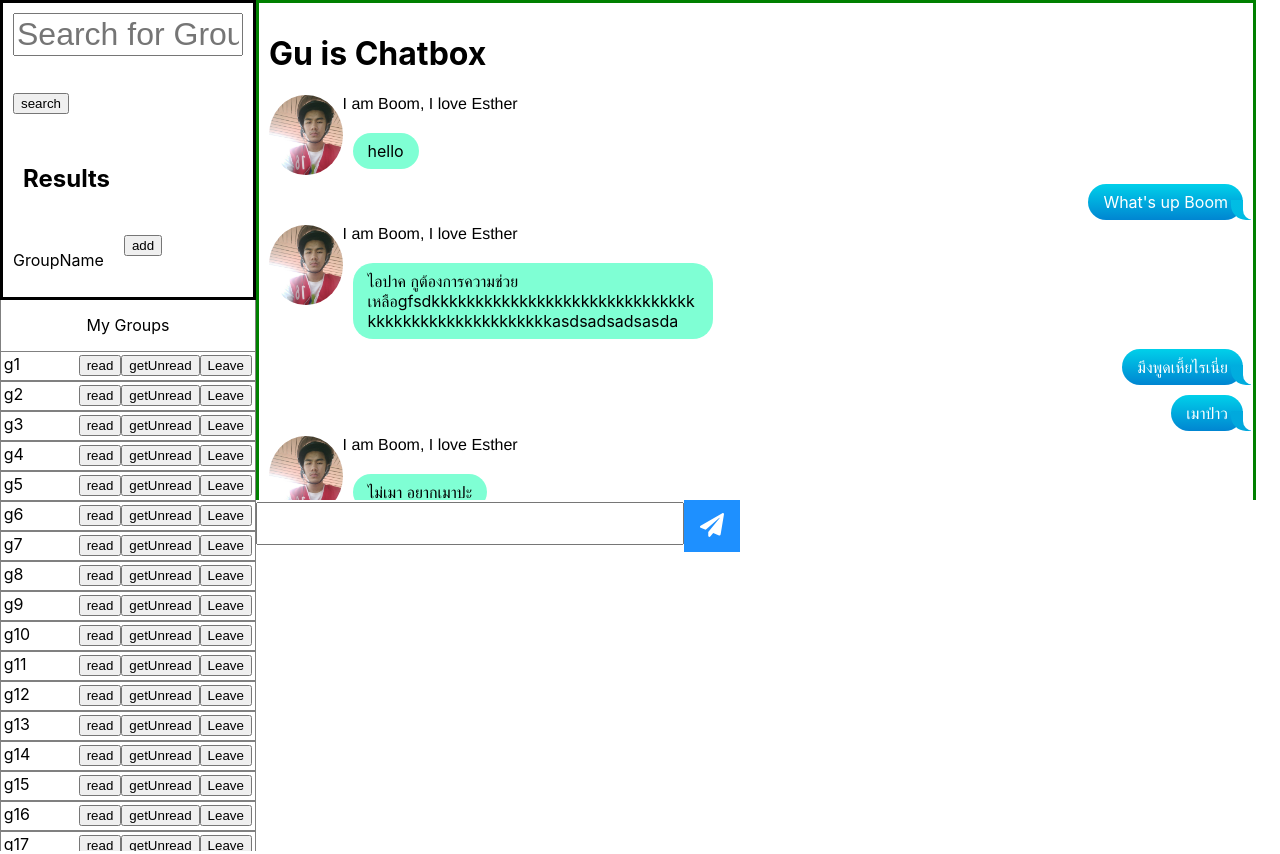
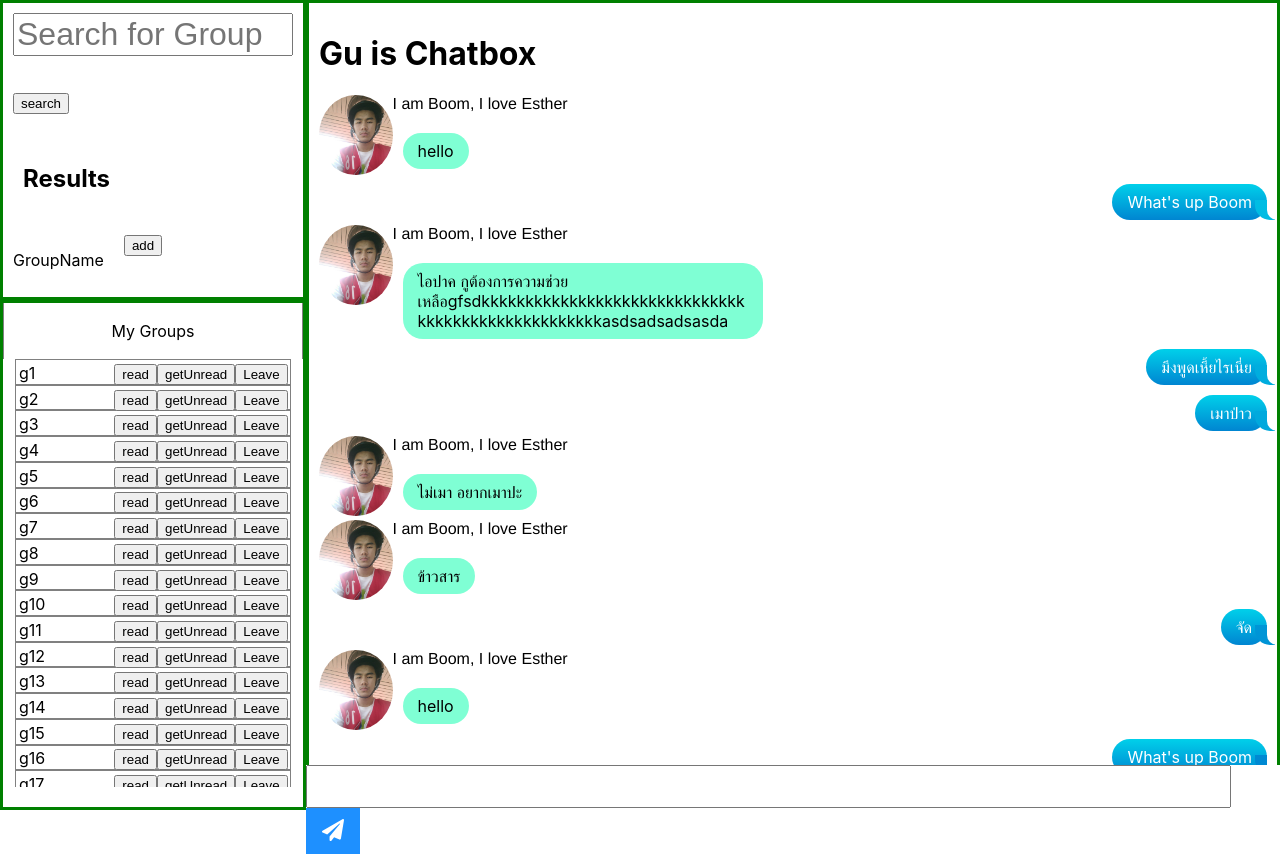
Before and after one commit to bosstyzaz/ParallelChattingAppFrontend, a React (Create React App) app: page /ChatPage in a window 1280 px wide. Built offline with nearby package versions, Linux system fonts and the light colour scheme.

Commit message:
fixed some css, do nothing in logic

```diff
--- a/src/Components/ChatBox/ChatBox.css
+++ b/src/Components/ChatBox/ChatBox.css
@@ -3,4 +3,15 @@
   /* width: 60%; */
   border: 3px solid green;
   padding: 10px;
+  width: 100%;
 }
+
+.chatbox-container{
+  width: 100%;
+  height: 94.5%;
+}
+
+.scrollbar-chat{
+  width: 100%
+
+}
--- a/src/Components/ChatBox/ChatBox.js
+++ b/src/Components/ChatBox/ChatBox.js
@@ -16,8 +16,8 @@ class ChatBox extends React.Component {
 
     render() {
         return (
-            <div>
-            <Scrollbars style={{ width: 1000, height: 500 }}>
+            <div className='chatbox-container'>
+            <Scrollbars className='scrollbar-chat'>
             <div className="chatbox">
             <h1>Gu is Chatbox</h1>
             <Message message="hello"/>
--- a/src/Components/ChatBox/TextInput.css
+++ b/src/Components/ChatBox/TextInput.css
@@ -1,13 +1,14 @@
 input {
     font-size: 32px;
+    width:95%;
 }
 
 .btn {
     background-color: DodgerBlue; /* Blue background */
     border: none; /* Remove borders */
     color: white; /* White text */
-    padding: 12px 16px; /* Some padding */
-    font-size: 24px; /* Set a font size */
+    padding: 10px 16px; /* Some padding */
+    font-size: 22px; /* Set a font size */
     cursor: pointer; /* Mouse pointer on hover */
   }
 
--- a/src/Components/ChatPage/ChatPage.css
+++ b/src/Components/ChatPage/ChatPage.css
@@ -6,9 +6,10 @@
 .left-part {
     display: flex;
     flex-direction: column;
-    width: 20%;
+    width: 30%;
 }
 
 .right-part {
     display: flex;
+    width:100%;
 }
--- a/src/Components/MyGroup/MyGroup.css
+++ b/src/Components/MyGroup/MyGroup.css
@@ -1,6 +1,8 @@
 .MyGroup-container {
     width:100%;
-    height:500px;
+    height:510px;
+    border: 3px solid green;
+
 }
 
 .MyGroup-header {
@@ -13,6 +15,7 @@
 
 .GroupList {
     overflow: scroll;
-    width: 104%;
-    height: 100%;
+    padding-left: 4%;
+    width: 100%;
+    height: 85%;
 }
--- a/src/Components/MyGroup/MyGroup.js
+++ b/src/Components/MyGroup/MyGroup.js
@@ -1,6 +1,7 @@
 import React from 'react';
 import './MyGroup.css'
 import Group from './Group';
+
 
 class MyGroup extends React.Component {
     constructor(props) {
@@ -19,6 +20,7 @@ class MyGroup extends React.Component {
           <div className='MyGroup-container'>
               <div className='MyGroup-header'>My Groups</div>
               <div className="GroupList">
+
                 {
                     this.props.groupList.map(group =>{
                         return <Group handleRead={this.props.handleRead} handleUnread={this.props.handleUnread} handleLeave={this.props.handleLeave} group={group}/>;
--- a/src/Components/SearchBox/Result.js
+++ b/src/Components/SearchBox/Result.js
@@ -9,8 +9,8 @@ class Result extends React.Component {
 
     render() {
         return (
-            <div class="abb">
-                <div class="column"><p>GroupName</p></div><div class="column"><button>add</button></div>
+            <div className="abb">
+                <div className="column"><p>GroupName</p></div><div className="column"><button>add</button></div>
             </div>
         )
     }
--- a/src/Components/SearchBox/SearchBox.css
+++ b/src/Components/SearchBox/SearchBox.css
@@ -1,5 +1,5 @@
 .a {
     width:100%;
     height:300px;
-    border-style: solid;
+    border: 3px solid green;
 }
--- a/src/Components/SearchBox/SearchBox.js
+++ b/src/Components/SearchBox/SearchBox.js
@@ -10,7 +10,7 @@ class SearchBox extends React.Component {
     }
 
     render() {
-        return <div class="a">
+        return <div className="a">
             <SearchInput></SearchInput>
             <SearchResult></SearchResult>
         </div>
--- a/src/Components/SearchBox/SearchInput.js
+++ b/src/Components/SearchBox/SearchInput.js
@@ -14,7 +14,7 @@ class SearchInput extends React.Component {
     render() {
         return (
             <form>
-                <div class="column">
+                <div className="column">
                 <input
                     placeholder="Search for Group"
                     ref = {input => this.search = input}
@@ -23,7 +23,7 @@ class SearchInput extends React.Component {
                 />
                 <p>{this.state.query}</p>
                 </div>
-                <div class="column">
+                <div className="column">
                 <button>search</button>
                 </div>
             </form>
--- a/src/Components/SearchBox/SearchResult.js
+++ b/src/Components/SearchBox/SearchResult.js
@@ -11,7 +11,7 @@ class SearchResult extends React.Component {
     render() {
         return (
             <div>
-                <div class="bbb">
+                <div className="bbb">
                 <h2>Results</h2>
                 </div>
                 <Result></Result>
```
